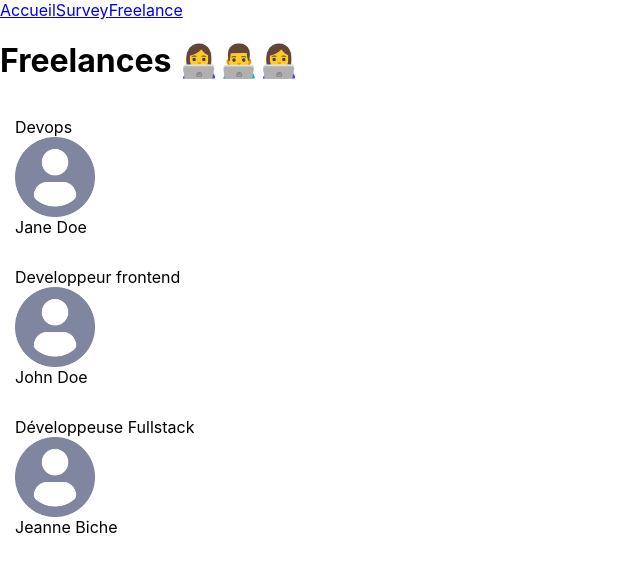
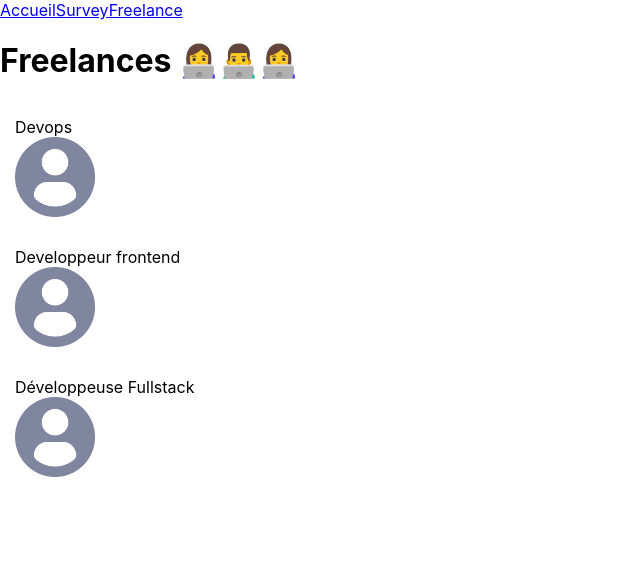
Before and after one commit to Muki-Dev/shiny-agence, a React (Create React App) app: page /freelance in a window 1280 px wide. Shown: the top 572 px of the page, without its empty margins (0-640 px from the left). Built offline with nearby package versions, Linux system fonts and the light colour scheme.

Commit message:
propTypes

```diff
--- a/src/pages/Freelance/index.jsx
+++ b/src/pages/Freelance/index.jsx
@@ -27,9 +27,9 @@ function Freelance(){
             {
                 freelanceProfiles.map((profile,index) => (
                     <Card
-                        key={`${profile.name}-${profile.index}`}
+                        key={`${profile.name}-${index}`}
                         label={profile.jobTitle}
-                        title={profile.name}
+                        title={profile.title}
                         picture={profile.picture}
 
                     />
```
Also changed, not shown: src/components/Card/index.jsx (+8 -0 lines).
